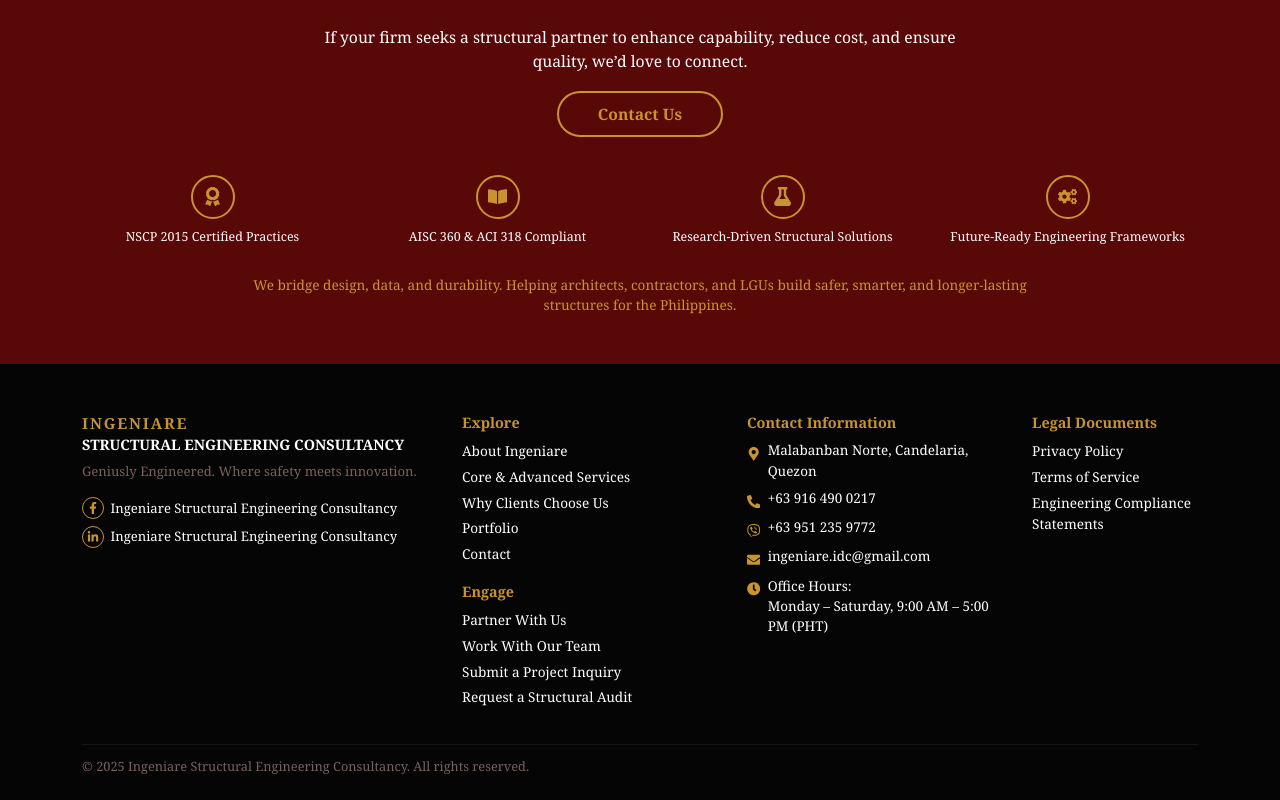
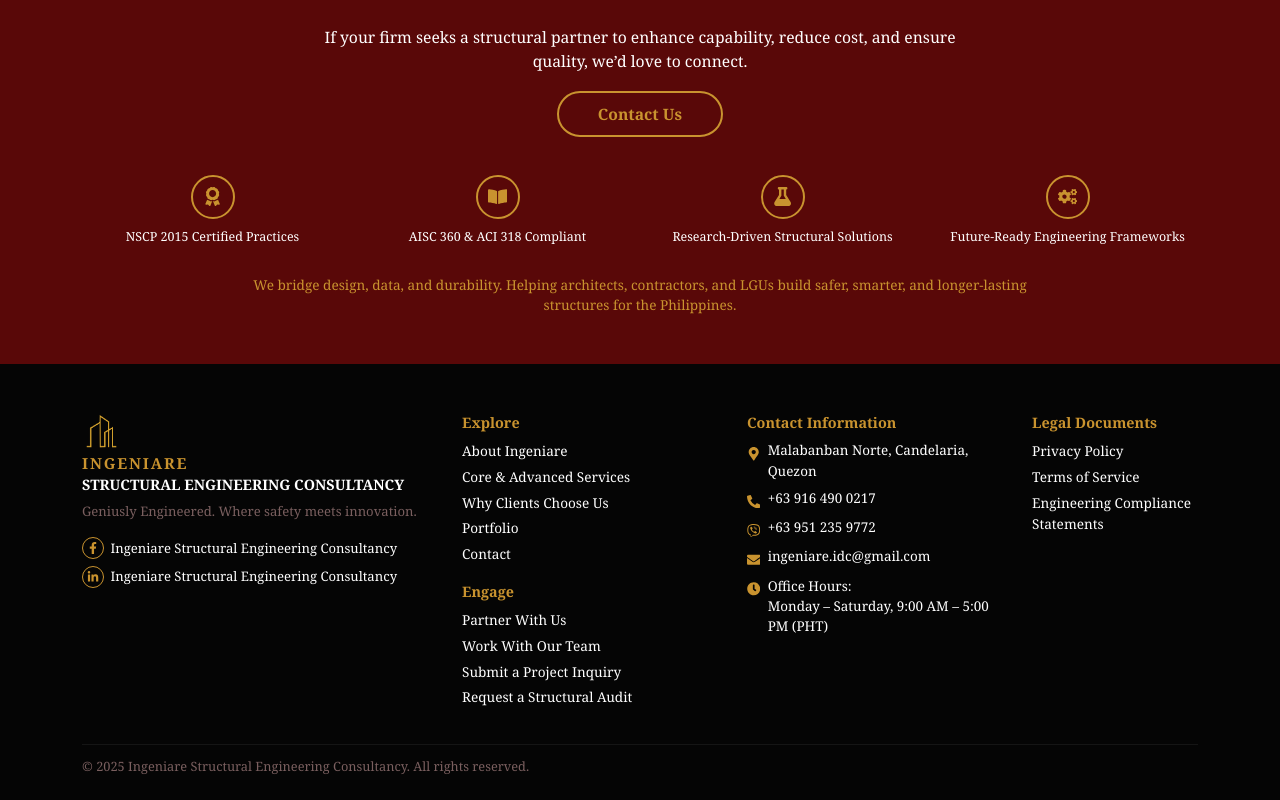
Before and after one commit to CodeFrancis333/ISEC, a React (Vite) app in the folder isec-website/: page / in a window 1280 px wide. Shown: the part 2402-3202 px from the top of the page. Built offline with nearby package versions, Linux system fonts and the light colour scheme.

Commit message:
Footer Logo

```diff
--- a/isec-website/src/components/layout/Footer.jsx
+++ b/isec-website/src/components/layout/Footer.jsx
@@ -20,6 +20,11 @@ const Footer = () => {
           {/* Brand + socials */}
           <Col md={4}>
             <div className="footer-brand">
+              <img
+                src="/Ingeniare-Logo.png"
+                alt="ISEC Logo"
+                className="isec-navbar-logo"
+              />
               <div className="footer-brand-title">INGENIARE</div>
               <div className="footer-brand-sub">
                 STRUCTURAL ENGINEERING CONSULTANCY
```
